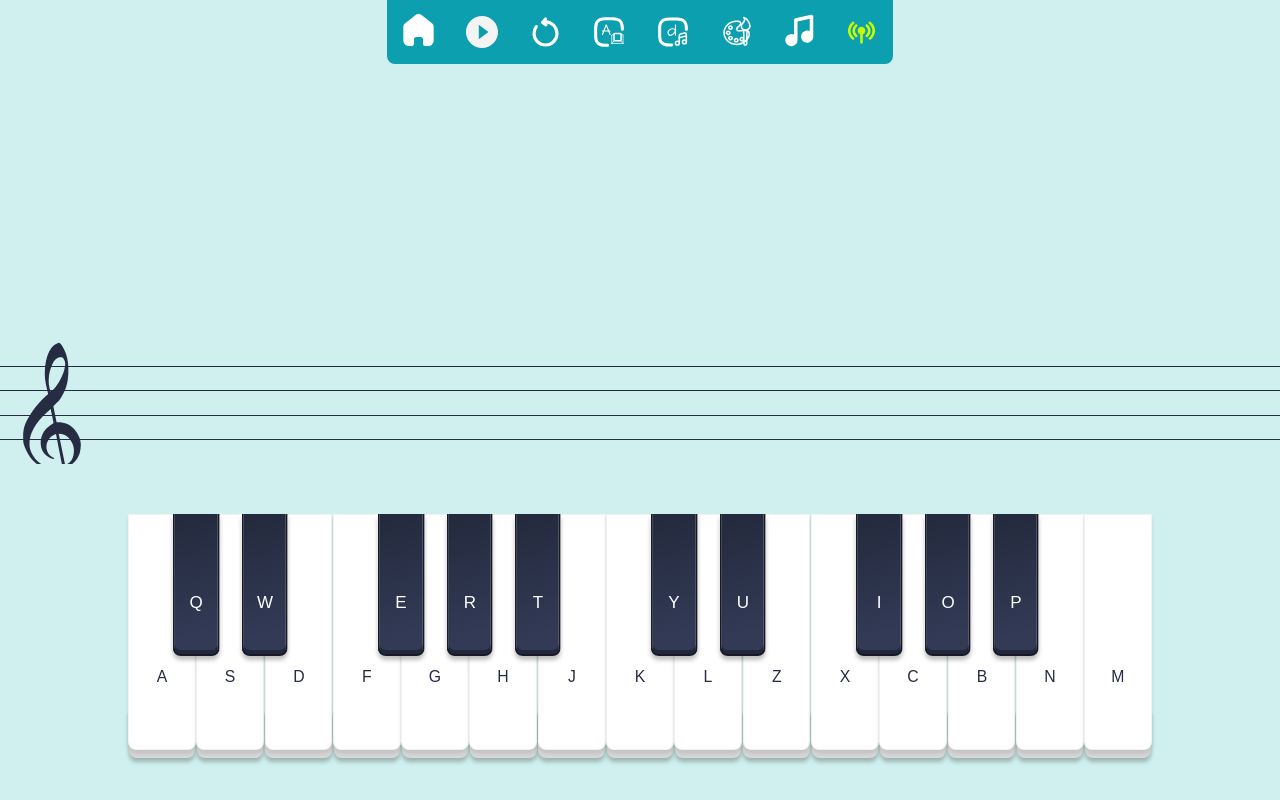
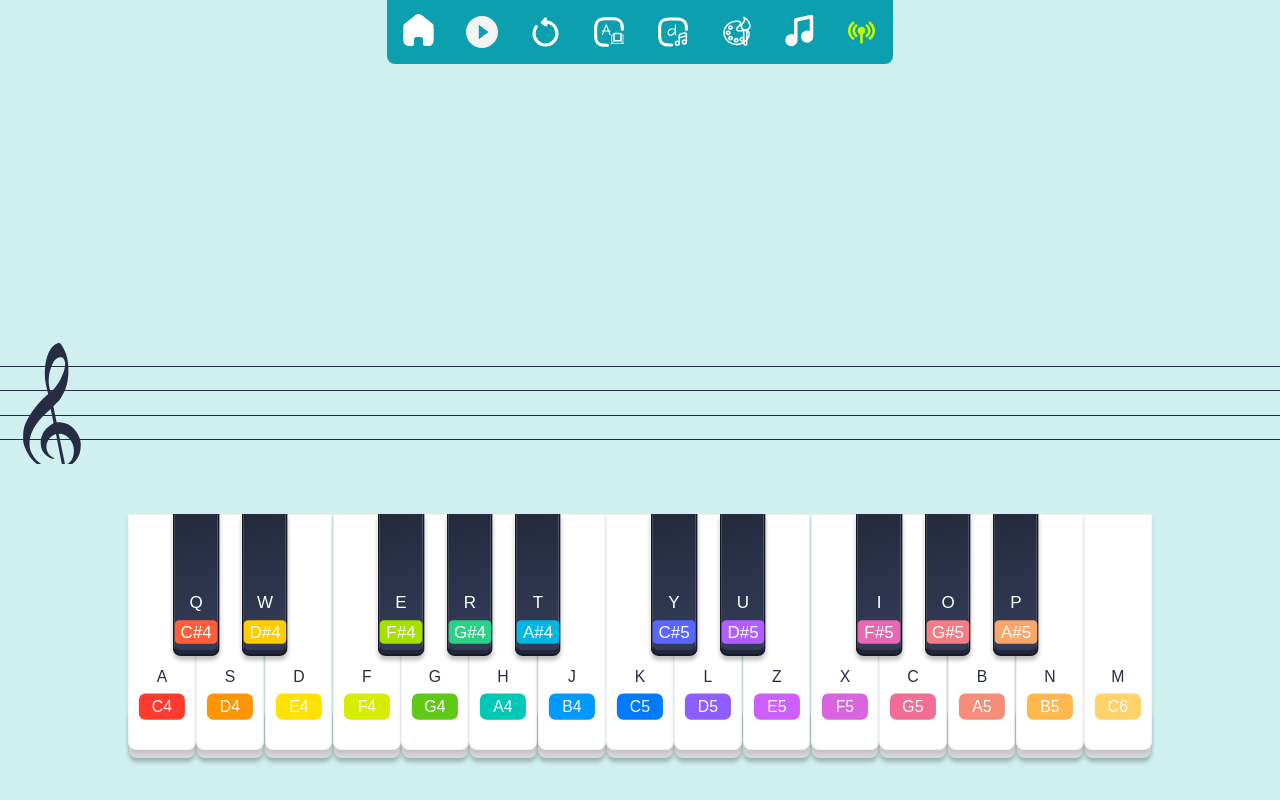
Before and after one commit to DenisaPolesna/piano, a React (Vite) app: page /game in a window 1280 px wide. Built offline with nearby package versions, Linux system fonts and the light colour scheme; a web font is replaced by a local one.

Commit message:
Fix GameLogic rebase

```diff
--- a/src/components/GameLogic/GameLogic.jsx
+++ b/src/components/GameLogic/GameLogic.jsx
@@ -48,7 +48,11 @@ const GameLogic = () => {
         />
       </div>
       <NotesAnimation hitZoneCenter={hitZoneCenter} />
-      <Keyboard areKeyBindLabelsVisible={areKeyBindLabelsVisible} />
+      <Keyboard
+        areColorsVisible={showNoteColors}
+        areKeyBindLabelsVisible={areKeyBindLabelsVisible}
+        areNoteLabelsVisible={areNoteLabelsVisible}
+      />
     </div>
   );
 };
```
